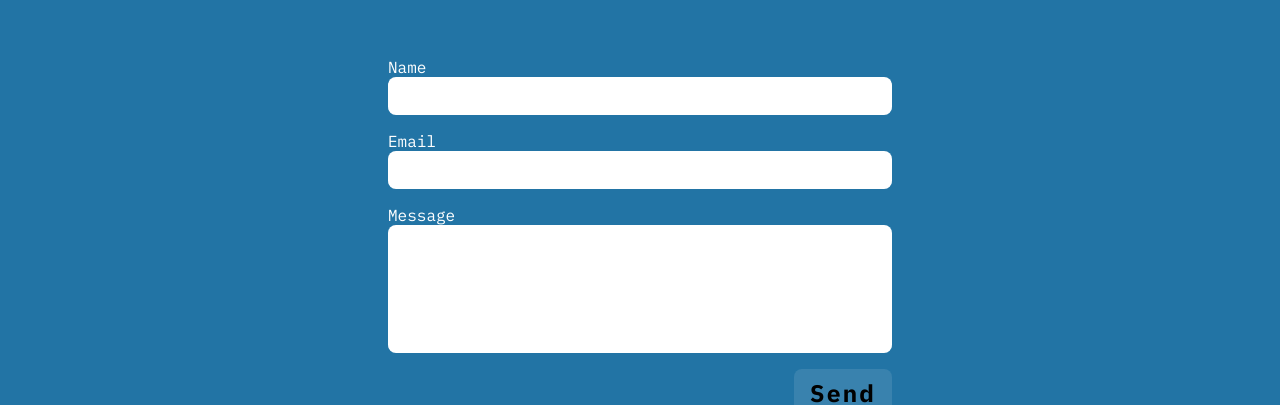
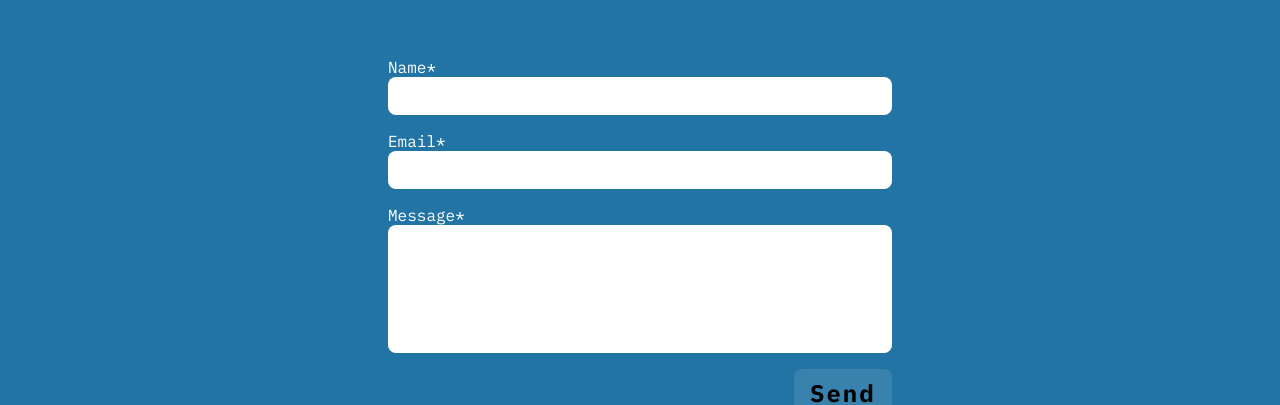
Before and after one commit to ihascats/portfolio-2, a React (Create React App) app: page / in a window 1280 px wide. Shown: the part 2712-3117 px from the top of the page. Built offline with nearby package versions, Linux system fonts and the light colour scheme.

Commit message:
Remove useless code, add form conditions

```diff
--- a/src/App.js
+++ b/src/App.js
@@ -16,17 +16,10 @@ function App() {
   const contactSection = useRef(null);
 
   const scrollToSection = (elementRef) => {
-    if (elementRef.current.className === 'contact') {
-      window.scrollTo({
-        top: elementRef.current.offsetTop,
-        behavior: 'smooth',
-      });
-    } else {
-      window.scrollTo({
-        top: elementRef.current.offsetTop - 55,
-        behavior: 'smooth',
-      });
-    }
+    window.scrollTo({
+      top: elementRef.current.offsetTop - 55,
+      behavior: 'smooth',
+    });
   };
   //
 
--- a/src/components/ContactForm.js
+++ b/src/components/ContactForm.js
@@ -9,6 +9,19 @@ export const ContactForm = () => {
   const sendEmail = (e) => {
     e.preventDefault();
 
+    let isEmpty = false;
+
+    [...e.target].forEach((element) => {
+      if (element.value === '') {
+        isEmpty = true;
+      }
+    });
+
+    if (isEmpty) {
+      // display error
+    }
+
+    if (!isEmpty) {
       emailjs
         .sendForm(
           'portfolioMail',
@@ -24,22 +37,26 @@ export const ContactForm = () => {
             console.log(error.text);
           },
         );
+    }
   };
 
   return (
     <form ref={form} onSubmit={sendEmail}>
       <label>
-        Name
+        Name*
+        {/* Cannot be empty */}
         <input type="text" name="user_name" />
       </label>
 
       <label>
-        Email
+        Email*
+        {/* Email Validation */}
         <input type="email" name="user_email" />
       </label>
 
       <label>
-        Message
+        Message*
+        {/* Cannot be empty */}
         <textarea name="message" />
       </label>
 
```
Lines whose indentation alone changed are shown as unchanged.
